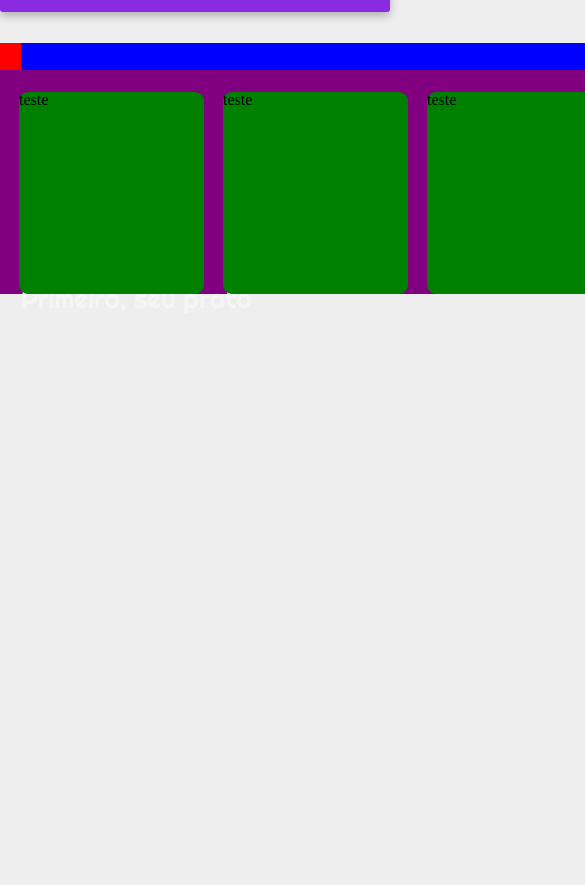
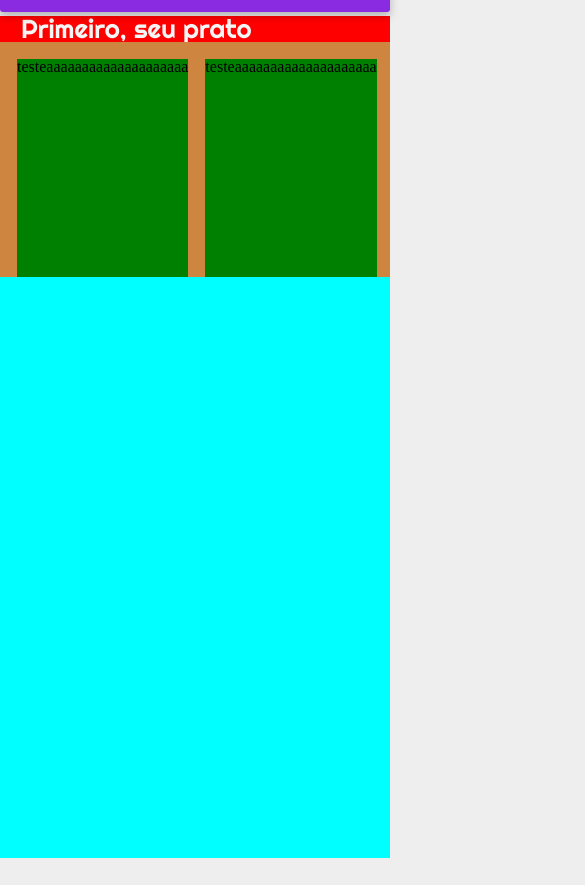
Before and after one commit to DanielCamposDevX/AplicativoDelivery-Html, a plain HTML site: page Index.html in a window 390 px wide. Shown: the part 80-965 px from the top of the page, 585 px wide, since content can reach past the window. After the commit the page ends 938 px from the top, so only its background shows below. Drawn offline with Linux system fonts and the light colour scheme.

Commit message:
version 0.15

```diff
--- a/Index.html
+++ b/Index.html
@@ -28,10 +28,13 @@
                 <h1>Primeiro, seu prato</h1>
             </div>
             <div class="dishes">
-                <div class="dish"> teste</div>
-                <div class="dish"> teste</div>
-                <div class="dish"> teste</div>
+                <div class="dishes">
+                    <div class="dish">testeaaaaaaaaaaaaaaaaaaaa</div>
+                    <div class="dish">testeaaaaaaaaaaaaaaaaaaaa</div>
+                    <div class="dish">testeaaaaaaaaaaaaaaaaaaaa</div>
+                    <div class="dish">testeaaaaaaaaaaaaaaaaaaaa</div>
 
+                </div>
             </div>
         </div>
     </div>
--- a/css/style.css
+++ b/css/style.css
@@ -3,7 +3,6 @@ font-family: 'Roboto', sans-serif; */
 
 /*Topo*/
 
-@media (max-width: 612px) {
 body {
     background-color: #EEEEEE;
 }
@@ -47,46 +46,41 @@ body {
 
 /*Fim Topo*/
 
-.page{
-    margin-top: 123px;
+.page {
+    background-color: aqua;
+    margin-top: 96px;
+    width: 100%;
     height: 842px;
+}
 
-}
-.title{
+.title {
     font-family: 'Righteous', cursive;
     font-style: regular;
     font-size: 26px;
-    line-height: 512px;
+    line-height: 100%;
     letter-spacing: 1.8%;
-    background-color: blue;
-    height: 27px;
-}
-.option{
-    height: 250px;
-    width: 612px;
-    background-color: red;
-
-}
-.title h1{
-    margin-bottom: 17px;
-}
-.dishes{
-    display: flex;
-    overflow-x:scroll;
-    justify-content: left;
-    height: 224px;
-    align-items: end;
-    overflow: scroll;
-    background-color: purple;
-}
-.dish{
-    background-color: green;
-    height: 202px;
-    width: 172px;
-    width: 100%;
-    border-radius: 9px;
-    margin-left: 19px;
-    filter:drop-shadow(0,0,0,0.25)
 }
 
+.option {
+    margin-top: 27px;
+    height: 260px;
+    width: 100%;
+    background-color: red;
 }
+
+.dishes {
+    background-color: peru;
+    height: 235px;
+    width: 100%;
+    display: flex;
+    align-items: end;
+    justify-content: start;
+    overflow: clip;
+}
+
+.dish {
+    background-color: green;
+    height: 218px;
+    width: 172px;
+    margin-left: 17px;
+}
```
